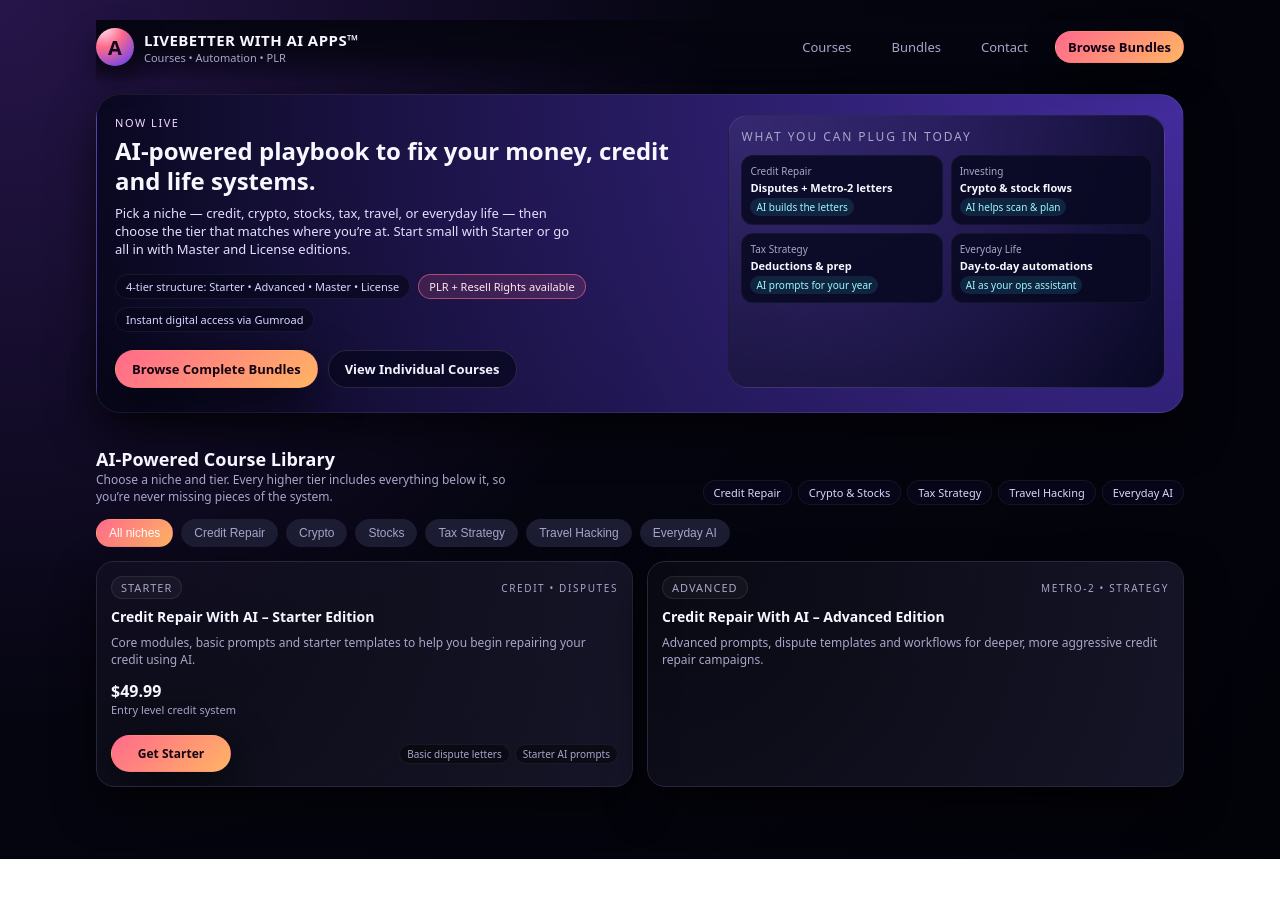
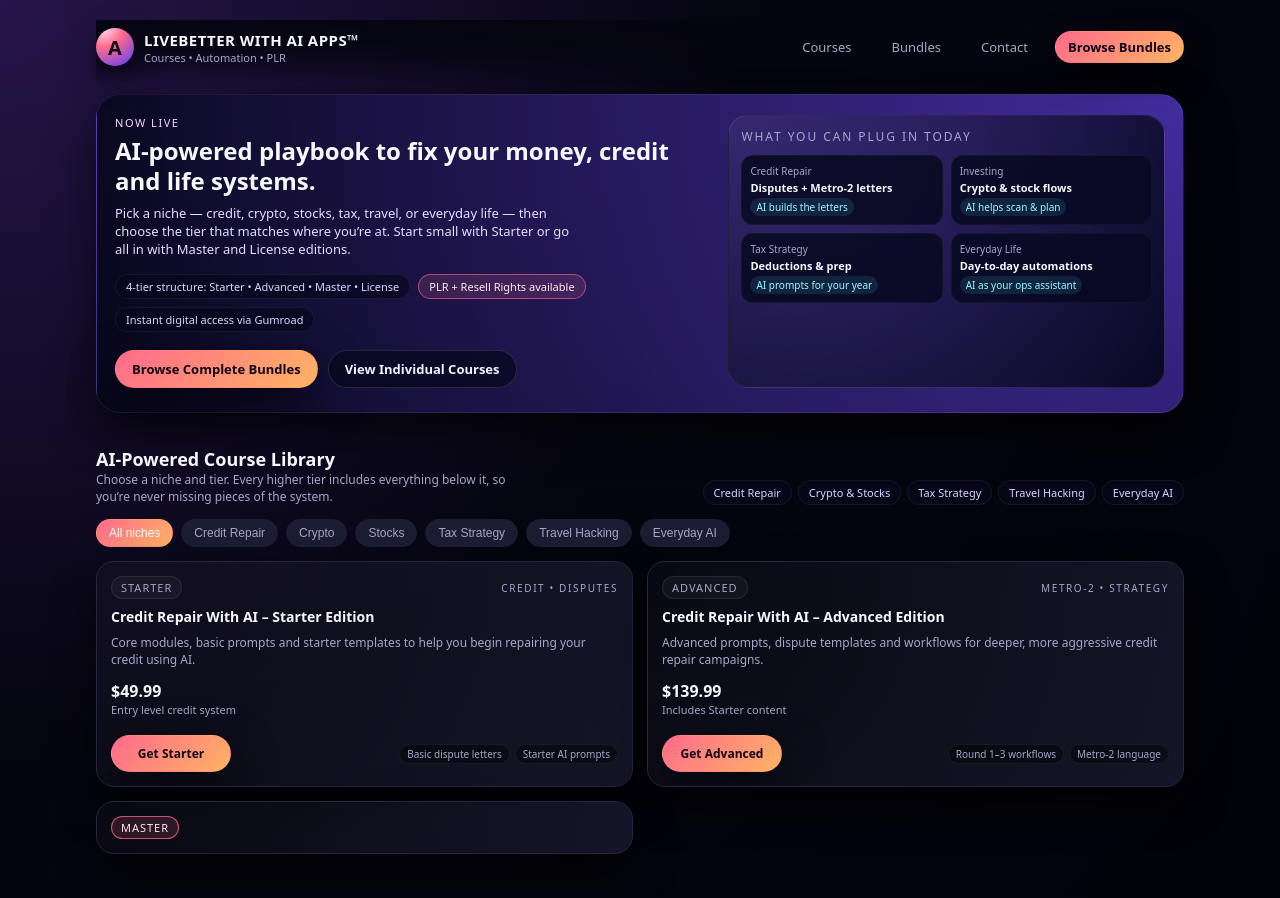
Before and after one commit to shaneclark713/Livebetterwithaiapps-site, a plain HTML site: page index.html in a window 1280 px wide. Before the commit the page ends 859 px from the top, so only its background shows below. Drawn offline with Linux system fonts and the light colour scheme.

Commit message:
Update index.html

```diff
--- a/index.html
+++ b/index.html
@@ -5,7 +5,6 @@
   <title>LiveBetter With AI Apps™ – Course Library & Bundles</title>
   <meta name="viewport" content="width=device-width, initial-scale=1" />
   <meta name="description" content="AI-powered credit repair, crypto, stocks, tax, travel hacking, and everyday AI courses. Starter, Advanced, Master, and License tiers plus complete bundles." />
-
   <style>
     :root {
       --bg: #050510;
@@ -145,6 +144,7 @@
       .nav-links {
         width: 100%;
         justify-content: space-between;
+        flex-wrap: wrap;
       }
     }
 
@@ -337,8 +337,6 @@
       max-width: 420px;
     }
 
-    /* FILTER TABS */
-
     .filters {
       display: flex;
       flex-wrap: wrap;
@@ -369,8 +367,6 @@
       border-color: transparent;
     }
 
-    /* COURSE CARDS */
-
     .cards-grid {
       display: grid;
       grid-template-columns: minmax(0, 1fr) minmax(0, 1fr);
@@ -385,7 +381,7 @@
 
     .card {
       position: relative;
-      padding: 14px 14px 14px;
+      padding: 14px;
       border-radius: var(--radius-lg);
       background: radial-gradient(circle at top left, rgba(255, 255, 255, 0.02), var(--bg-elevated-soft));
       border: 1px solid var(--border-subtle);
@@ -394,20 +390,6 @@
       flex-direction: column;
       gap: 8px;
       overflow: hidden;
-    }
-
-    .card::before {
-      content: "";
-      position: absolute;
-      inset: 0;
-      background: radial-gradient(circle at top left, rgba(255, 255, 255, 0.06), transparent 55%);
-      opacity: 0;
-      pointer-events: none;
-      transition: opacity var(--transition-fast);
-    }
-
-    .card:hover::before {
-      opacity: 1;
     }
 
     .card-header-row {
@@ -438,10 +420,6 @@
       background: rgba(49, 214, 140, 0.13);
       color: #d7ffe9;
       border-color: rgba(49, 214, 140, 0.7);
-    }
-
-    .tier-pill.badge-popular {
-      margin-left: auto;
     }
 
     .card-category {
@@ -510,8 +488,6 @@
       border: 1px solid rgba(255, 255, 255, 0.06);
     }
 
-    /* BUNDLES */
-
     .bundles-grid {
       display: grid;
       grid-template-columns: repeat(2, minmax(0, 1fr));
@@ -535,16 +511,6 @@
       gap: 8px;
       position: relative;
       overflow: hidden;
-    }
-
-    .bundle-card::after {
-      content: "";
-      position: absolute;
-      width: 160px;
-      height: 160px;
-      background: radial-gradient(circle, rgba(255, 106, 139, 0.12), transparent 60%);
-      top: -60px;
-      right: -80px;
     }
 
     .bundle-pill {
@@ -588,8 +554,6 @@
       color: var(--text-subtle);
     }
 
-    /* CONTACT */
-
     .contact {
       margin-top: 40px;
       padding: 18px 16px;
@@ -613,8 +577,6 @@
       text-decoration: underline;
     }
 
-    /* UTIL */
-
     .pill-row-small {
       display: flex;
       flex-wrap: wrap;
@@ -626,7 +588,6 @@
     .hidden {
       display: none !important;
     }
-
   </style>
 </head>
 <body>
@@ -769,4 +730,21 @@
           </p>
           <div class="card-meta-row">
             <div>
-              <div
+              <div class="card-price">$139.99</div>
+              <div class="card-note">Includes Starter content</div>
+            </div>
+          </div>
+          <div class="card-footer">
+            <a class="btn btn-primary btn-card" href="https://livebetterai.gumroad.com/l/duicuo" target="_blank" rel="noopener">
+              Get Advanced
+            </a>
+            <div class="card-tags">
+              <span class="card-tag-pill">Round 1–3 workflows</span>
+              <span class="card-tag-pill">Metro-2 language</span>
+            </div>
+          </div>
+        </article>
+
+        <article class="card" data-category="credit">
+          <div class="card-header-row">
+            <span class="tier-pill master">Master</span>
```
